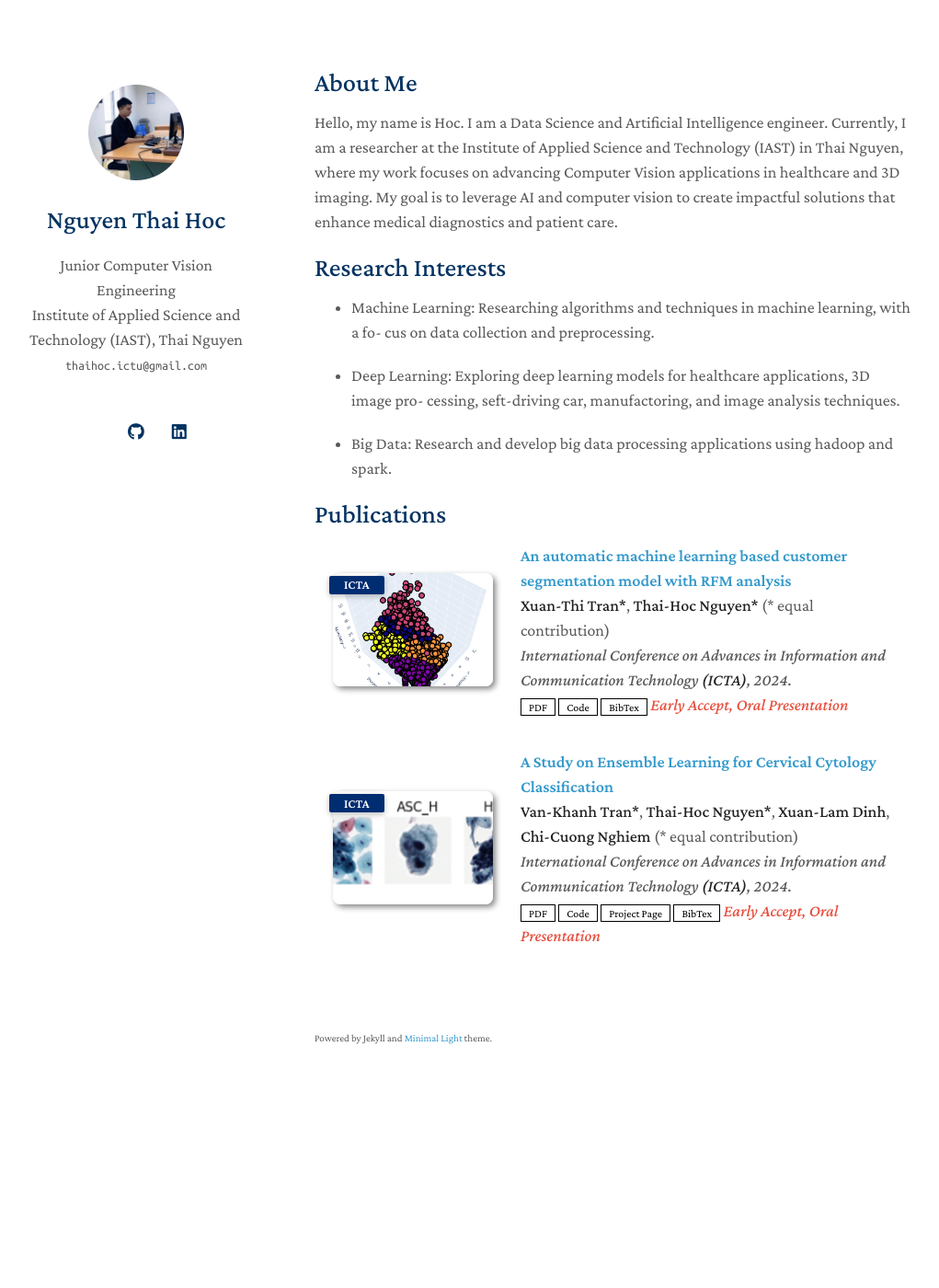
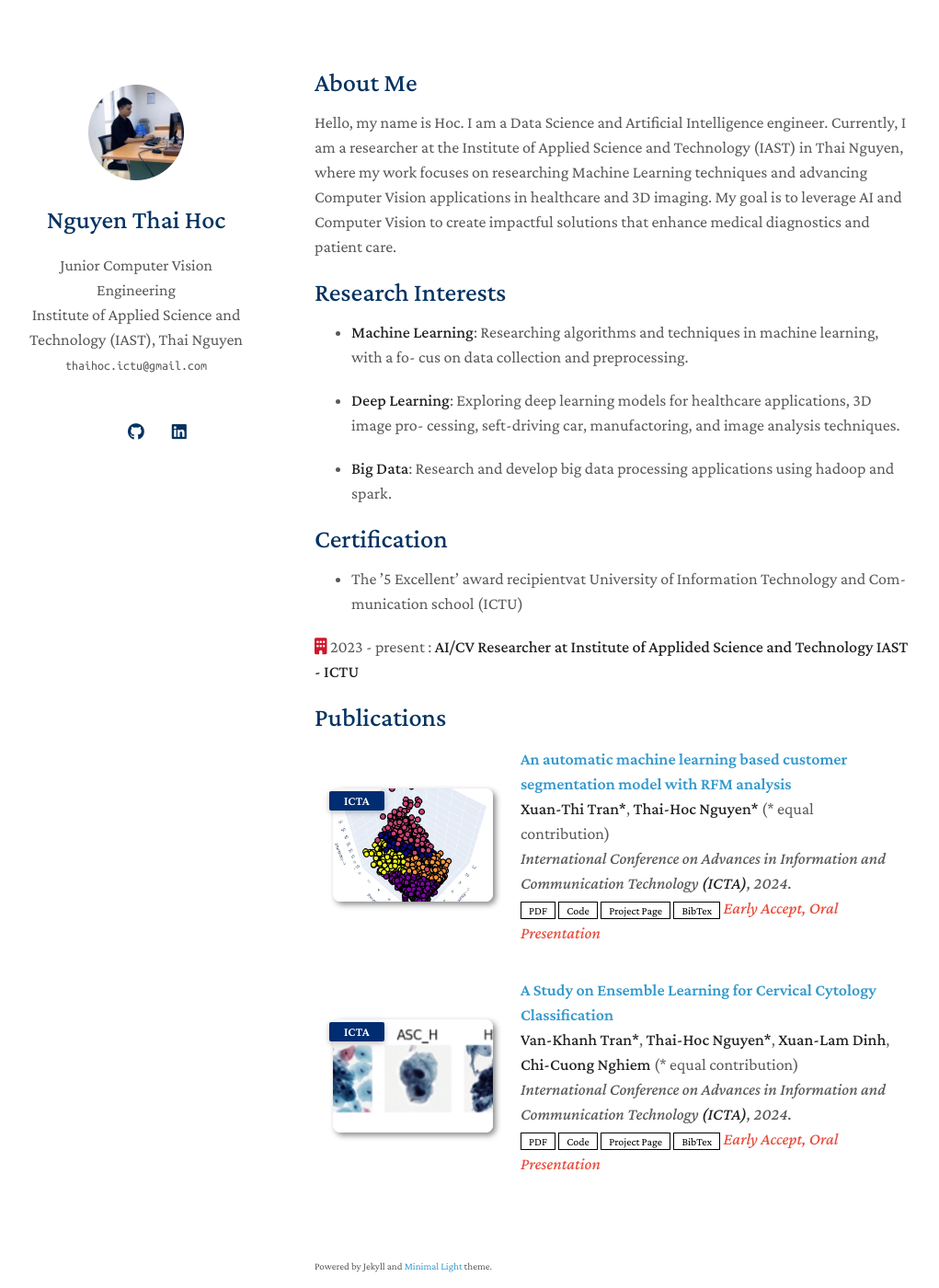
Before and after one commit to nthaihoc/about-me, a Jekyll site: the page built from index.md, in a window 1280 px wide and 1400 px high. Shown: the whole window at 92% size, without its empty margins (128-1149 px from the left). Built offline with Jekyll 4.4.1, drawn with Linux system fonts in a browser that asks for light colours; a style sheet for code colours, icons or effects is not loaded; our own code applies the rules of GitHub Pages for plain Markdown files.

Commit message:
update profile

```diff
--- a/_data/publications.yml
+++ b/_data/publications.yml
@@ -5,6 +5,7 @@ main:
     conference: International Conference on Advances in Information and Communication Technology<strong> (ICTA)</strong>, 2024.
     pdf: https://
     code: https://
+    page: https://
     bibtex: https://
     image: ./assets/img/icta_02.png
     notes: Early Accept, Oral Presentation
--- a/index.md
+++ b/index.md
@@ -4,17 +4,23 @@ layout: homepage
 
 ## About Me
 
-Hello, my name is Hoc. I am a Data Science and Artificial Intelligence engineer. Currently, I am a researcher at the Institute of Applied Science and Technology (IAST) in Thai Nguyen, where my work focuses on advancing Computer Vision applications in healthcare and 3D imaging. My goal is to leverage AI and computer vision to create impactful solutions that enhance medical diagnostics and patient care.
+Hello, my name is Hoc. I am a Data Science and Artificial Intelligence engineer. Currently, I am a researcher at the Institute of Applied Science and Technology (IAST) in Thai Nguyen, where my work focuses on researching Machine Learning techniques and advancing Computer Vision applications in healthcare and 3D imaging. My goal is to leverage AI and Computer Vision to create impactful solutions that enhance medical diagnostics and patient care.
 
 ## Research Interests
 
-* Machine Learning: Researching algorithms and techniques in machine learning, with a fo-
+* **Machine Learning**: Researching algorithms and techniques in machine learning, with a fo-
 cus on data collection and preprocessing.
 
-* Deep Learning: Exploring deep learning models for healthcare applications, 3D image pro-
+* **Deep Learning**: Exploring deep learning models for healthcare applications, 3D image pro-
 cessing, seft-driving car, manufactoring, and image analysis techniques.
 
-* Big Data: Research and develop big data processing applications using hadoop and spark.
+* **Big Data**: Research and develop big data processing applications using hadoop and spark.
 
+## Certification
+
+* The ’5 Excellent’ award recipientvat University of Information Technology and Com-
+munication school (ICTU)
+
+<i class="fa-solid fa-building" style="color: #cd182a;"></i> 2023 - present : **AI/CV Researcher at Institute of Applided Science and Technology IAST - ICTU**
 
 {% include_relative _includes/publications.md %}
```
